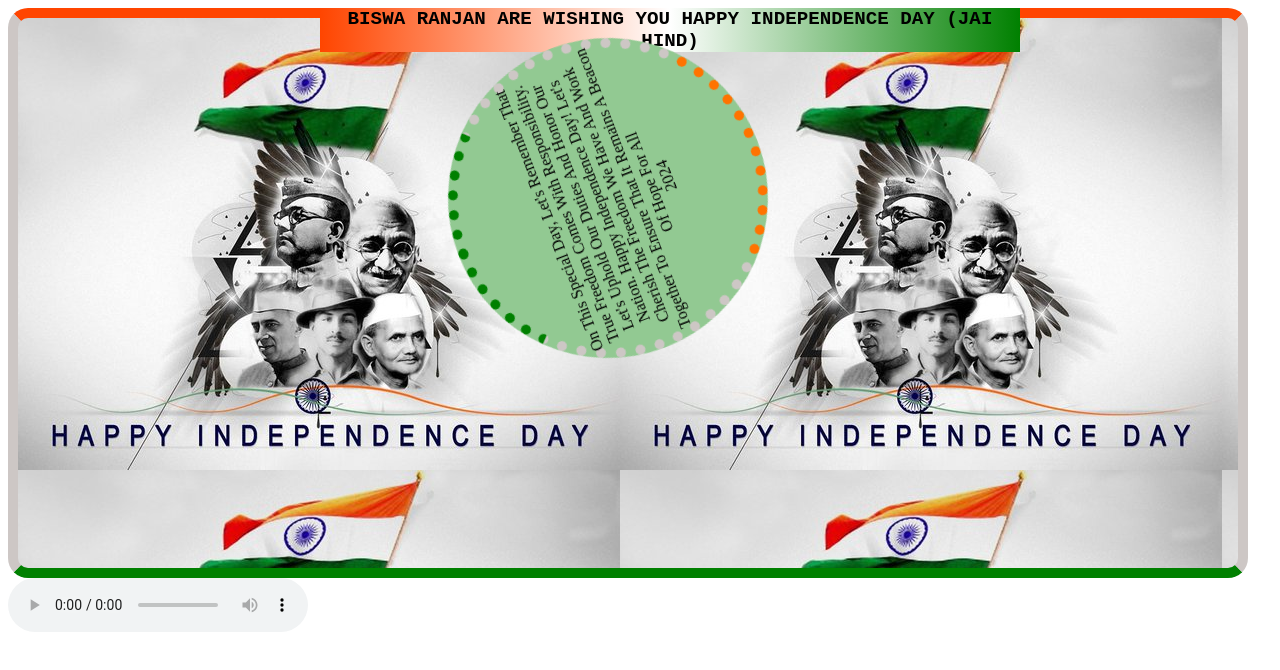
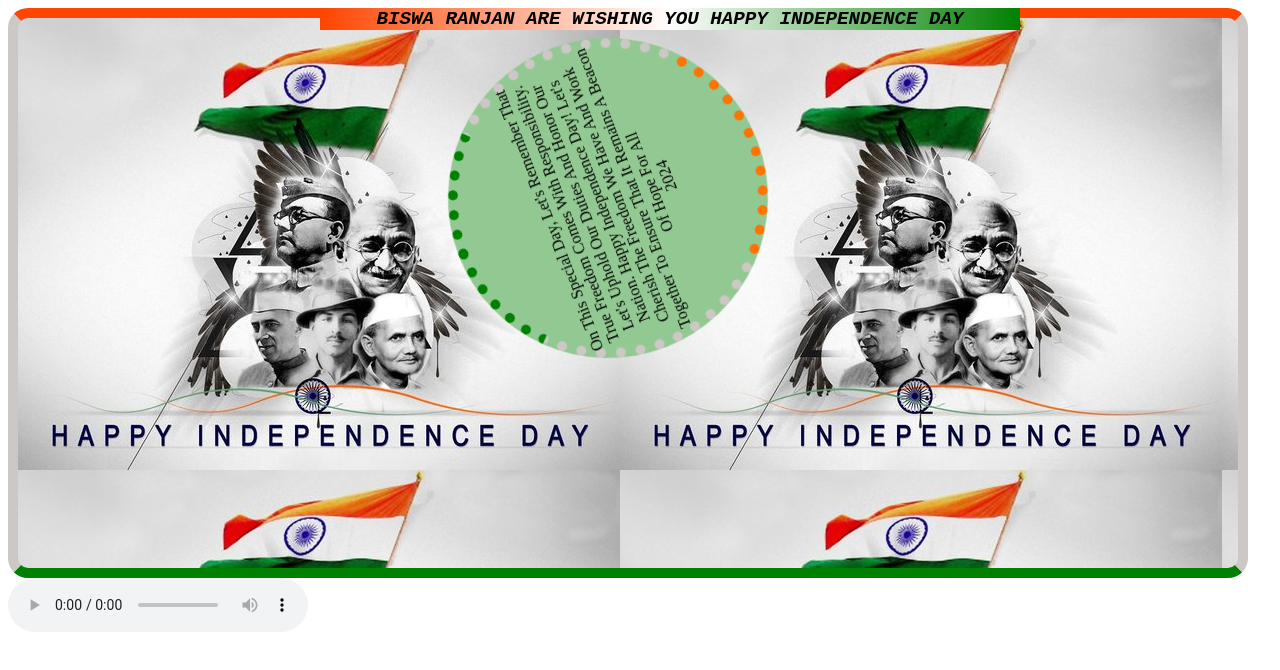
Before and after one commit to Biswa186/for-aug15, a plain HTML site: page index.html in a window 1280 px wide. Drawn offline with Linux system fonts and the light colour scheme.

Commit message:
Update index.html

```diff
--- a/index.html
+++ b/index.html
@@ -7,7 +7,7 @@
 	<link rel="stylesheet" href="style.css">
 </head>
 <body>
-	<div class="name">BISWA RANJAN ARE WISHING YOU HAPPY INDEPENDENCE DAY (JAI HIND)</div>
+	<div class="name"><i>BISWA RANJAN ARE WISHING YOU HAPPY INDEPENDENCE DAY </i></div>
 	<div class="big">
 	<div class="spin">On this special day, let's remember that true freedom comes with responsibility. Let's uphold our duties and honor our nation. Happy Independence Day! Let's cherish the freedom we have and work together to ensure that it remains a beacon of hope for all <br> 2024</div>
 </div>
```
